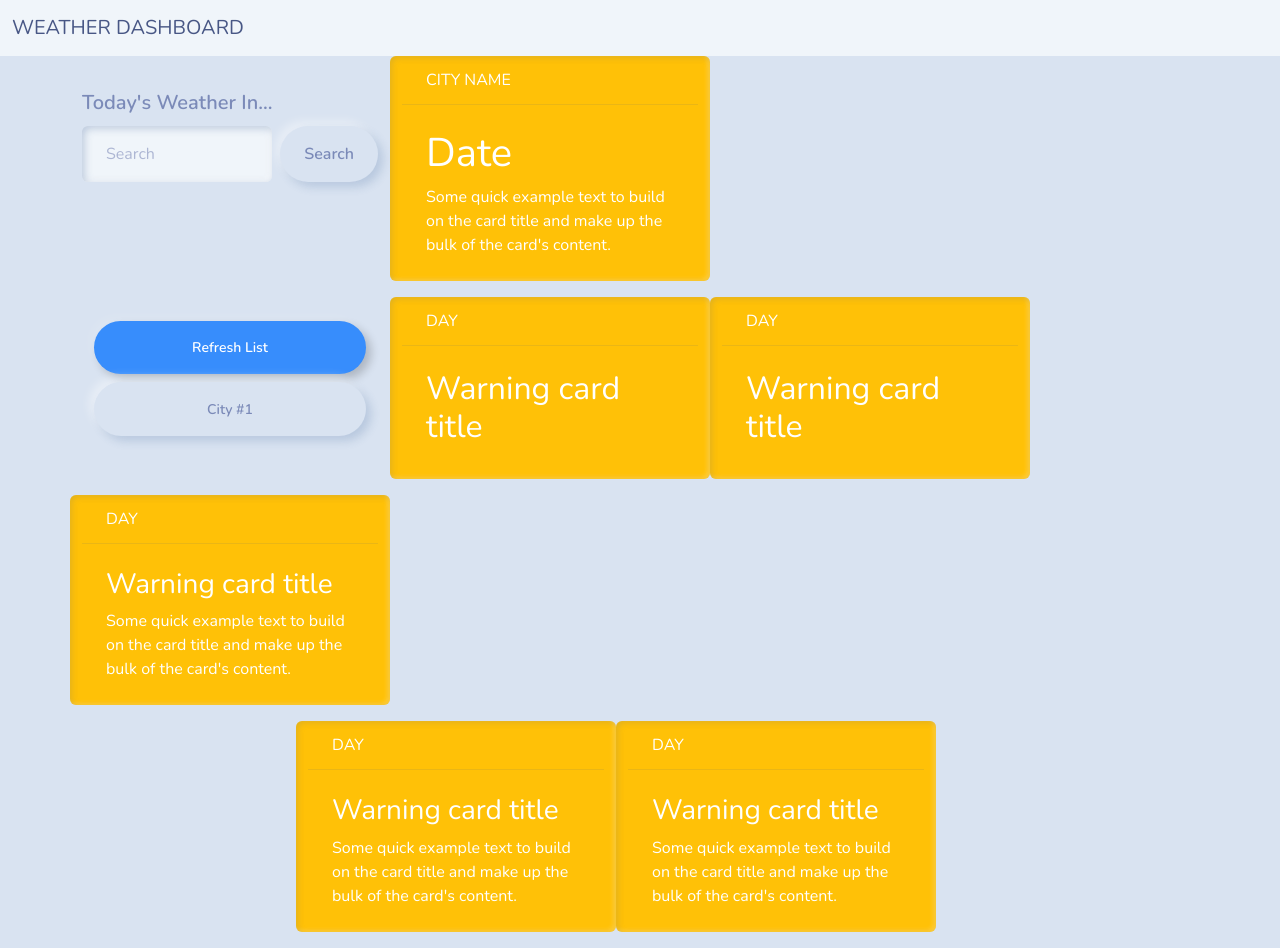
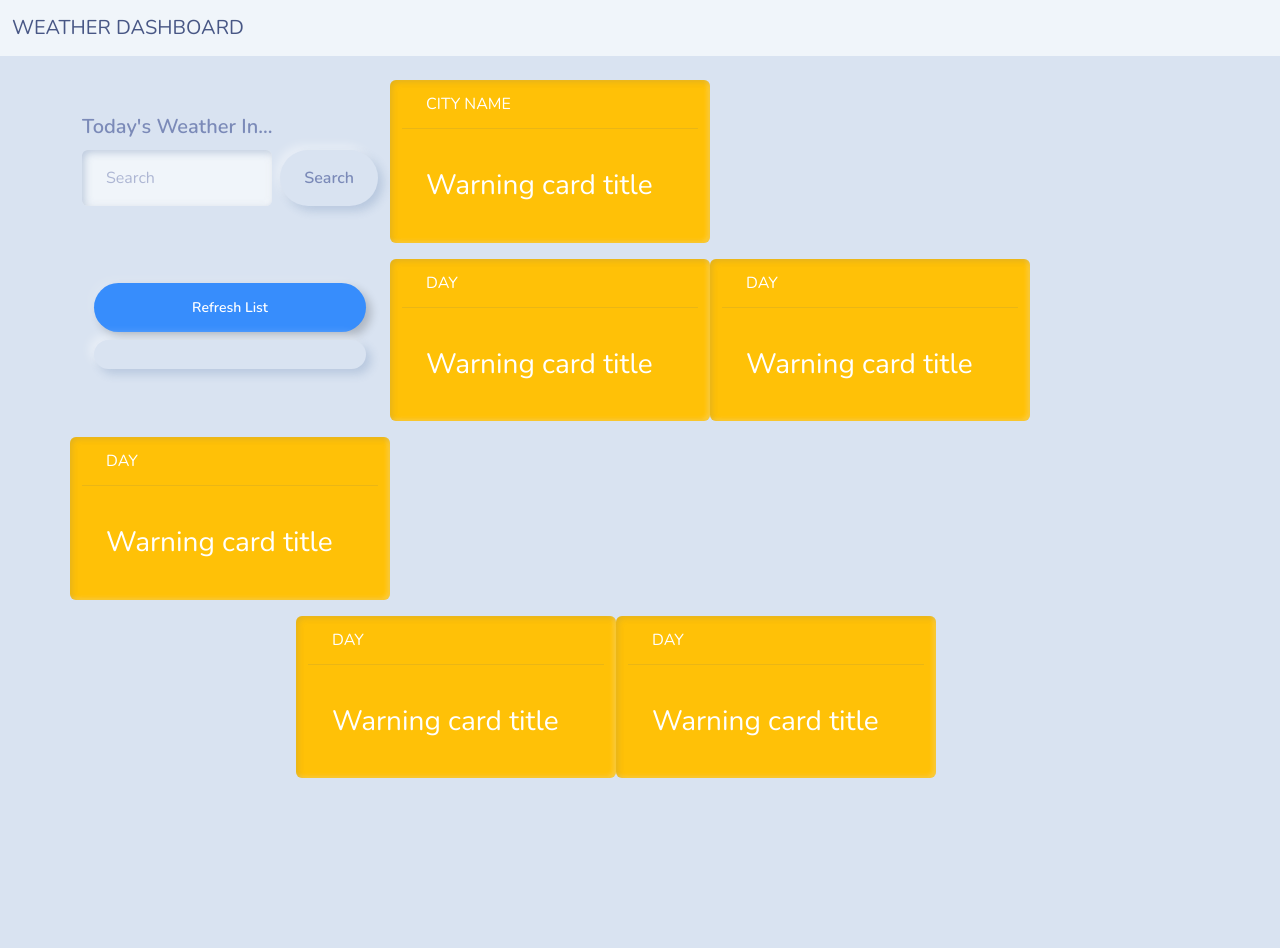
Before and after one commit to alexozy/dashboard_weather, a website: page index.html in a window 1280 px wide. After the commit the page ends 800 px from the top, so only its background shows below. Drawn offline with nearby package versions, Linux system fonts and the light colour scheme.

Commit message:
set day vars and cleaned up html structure

```diff
--- a/Assets/js/main.js
+++ b/Assets/js/main.js
@@ -1,8 +1,26 @@
 // Variable Declaration
-var apiKey = "71d7a3ac04487b24c5d8fe8c53a8bf95"
+var apiKey = "71d7a3ac04487b24c5d8fe8c53a8bf95";
 
-// user input
+// days vars (is there a way for me to create the elements instead of having them already set up in html?)
+var currentDay = document.getElementById("toDay")
+var firstDay = document.getElementById("day1")
+var secondDay = document.getElementById("day2")
+var thirdDay = document.getElementById("day3")
+var fourthDay=document.getElementById("day4")
+var fifthDay=document.getElementById("day5")
 
-//local storage setItem
-$(".searchBtn")
+
+// user SEARCH BOX input placed into local storage setItem
+// $(".searchCity").each(function (i, btn){
+//     $(btn).on("click", function (){
+//         var value = $(this).siblings(".form-control").val();
+//         console.log(value)
+//         var key = $(this).parent().attr("id");
+//         localStorage.setItem(key,value)
+//     })
+// });
 // local storage getItem
+
+// search history to append results
+
+//API retrieval & display of data
--- a/index.html
+++ b/index.html
@@ -16,86 +16,91 @@
             <div class="container-fluid">
                 <a class="navbar-brand" href="#">WEATHER DASHBOARD</a>
             </div>
-            </div>
         </nav>
     </header>
 
     <main>
-        <!-- Search Side section -->
+        <!-- Search Side-section -->
+        <br>
         <div class="container">
             <div class="row">
-                <div class="form-group col-sm-6" style="max-width: 20rem;">
+                <div class="form-group col-sm-6" style="max-width: 20rem;" id="searchCity">
                     <label class="col-form-label col-form-label-lg mt-4" for="inputLarge">Today's Weather In...</label>
                     <!-- Search Input -->
-                    <form class="d-flex">
+                    <form class="d-flex searchBtn">
                         <input class="form-control me-sm-2" type="text" placeholder="Search">
                         <button class="btn btn-secondary my-2 my-sm-0" type="submit">Search</button>
                     </form>
                 </div>
                 <!-- Today's Weather Display -->
-                <div class="card text-white bg-warning mb-3 col-md-2 w-100 h-75" style="max-width: 20rem;">
+                <div class="card text-white bg-warning mb-3 col-md-2 w-100 h-75" style="max-width: 20rem;" id="toDay">
                     <div class="card-header">CITY NAME</div>
                     <div class="card-body">
-                        <h1 class="card-title">Date</h1>
-                        <p class="card-text">Some quick example text to build on the card title and make up the bulk of
-                            the
-                            card's content.</p>
+                        <p class="date1"></p>
+                        <h3 class="temp1">Warning card title</h3>
+                        <p class="emoji1"></p>
+                        <p class="wind1"></p>
+                        <p class="humidty"></p>
                     </div>
                 </div>
                 <!-- Search History/Refresh Button -->
                 <div class="row">
                     <div class="d-grid gap-2 col-sm-6 p-4 h-25" style="max-width: 20rem;">
-                        <button type="button" class="btn btn-outline-primary btn-sm">Refresh List</button>
-                        <button type="button" class="btn btn-primary btn-sm" id="clearH">City #1</button>
+                        <button type="button" class="btn btn-outline-primary btn-sm"id="clearH">Refresh List</button>
+                        <button type="button" class="btn btn-primary btn-sm" id="clearH"></button>
 
                     </div>
                     <!-- 5Day ForeCast -->
-                    <div class="col-3 card text-white bg-warning mb-3 col-md-4" style="max-width: 20rem;">
+                    <div class="col-3 card text-white bg-warning mb-3 col-md-4" style="max-width: 20rem;"id="day1">
                         <div class="card-header">DAY</div>
                         <div class="card-body">
-                            <h2 class="city">Warning card title</h2>
-                            <h2 class="date"></h2>
-                            <h3 class="temp"></h3>
-                            <p class="card-text"></p>
+                            <p class="date1"></p>
+                            <h3 class="temp1">Warning card title</h3>
+                            <p class="emoji1"></p>
+                            <p class="wind1"></p>
+                            <p class="humidty1"></p>
                         </div>
                     </div>
-                    <div class="col-3 card text-white bg-warning mb-3 col-md-4" style="max-width: 20rem;">
+                    <div class="col-3 card text-white bg-warning mb-3 col-md-4" style="max-width: 20rem;"id="day2">
                         <div class="card-header">DAY</div>
                         <div class="card-body">
-                            <h2 class="city">Warning card title</h2>
-                            <h2 class="date"></h2>
-                            <h3 class="temp"></h3>
-                            <p class="card-text"></p>
+                            <p class="date2"></p>
+                            <h3 class="temp2">Warning card title</h3>
+                            <p class="emoji2"></p>
+                            <p class="wind2"></p>
+                            <p class="humidty2"></p>
                         </div>
                     </div>
-                    <div class="col-3 card text-white bg-warning mb-3 col-md-4" style="max-width: 20rem;">
+                    <div class="col-3 card text-white bg-warning mb-3 col-md-4" style="max-width: 20rem;"id="day3">
                         <div class="card-header">DAY</div>
                         <div class="card-body">
-                            <h3 class="card-title">Warning card title</h3>
-                            <p class="card-text">Some quick example text to build on the card title and make up the bulk
-                                of the
-                                card's content.</p>
+                            <p class="date3"></p>
+                            <h3 class="temp3">Warning card title</h3>
+                            <p class="emoji3"></p>
+                            <p class="wind3"></p>
+                            <p class="humidty3"></p>
                         </div>
                     </div>
                     <div class="row justify-content-md-center">
-                        <div class="card text-white bg-warning mb-3 col-md-4 " style="max-width: 20rem;">
+                        <div class="card text-white bg-warning mb-3 col-md-4 " style="max-width: 20rem;" id="day4">
                             <div class="card-header">DAY</div>
                             <div class="card-body">
-                                <h3 class="card-title">Warning card title</h3>
-                                <p class="card-text">Some quick example text to build on the card title and make up the
-                                    bulk
-                                    of the
-                                    card's content.</p>
+                                <p class="date4"></p>
+                                <h3 class="temp4">Warning card title</h3>
+                                <p class="emoji4"></p>
+                                <p class="wind4"></p>
+                                <p class="humidty4"></p>
                             </div>
                         </div>
-                        <div class="card text-white bg-warning mb-3 col-md-4 " style="max-width: 20rem;">
+                        <div class="card text-white bg-warning mb-3 col-md-4 " style="max-width: 20rem;" id="day5">
                             <div class="card-header">DAY</div>
-                            <div class="card-body">
-                                <h3 class="card-title">Warning card title</h3>
-                                <p class="card-text">Some quick example text to build on the card title and make up the
-                                    bulk
-                                    of the card's content.</p>
-                            </div>
+                        <div class="card-body">
+                            <p class="date5"></p>
+                            <h3 class="temp5">Warning card title</h3>
+                            <p class="emoji5"></p>
+                            <p class="wind5"></p>
+                            <p class="humidty5"></p>
+                        </div>
                         </div>
                     </div>
                 </div>
```
